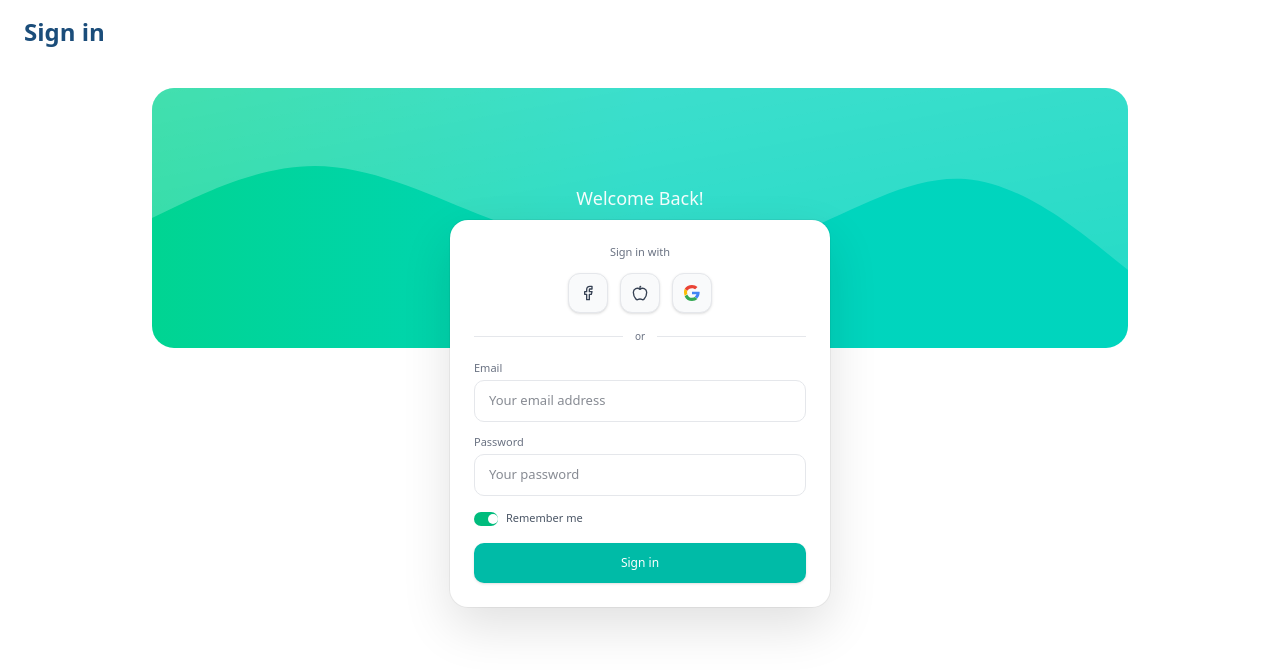
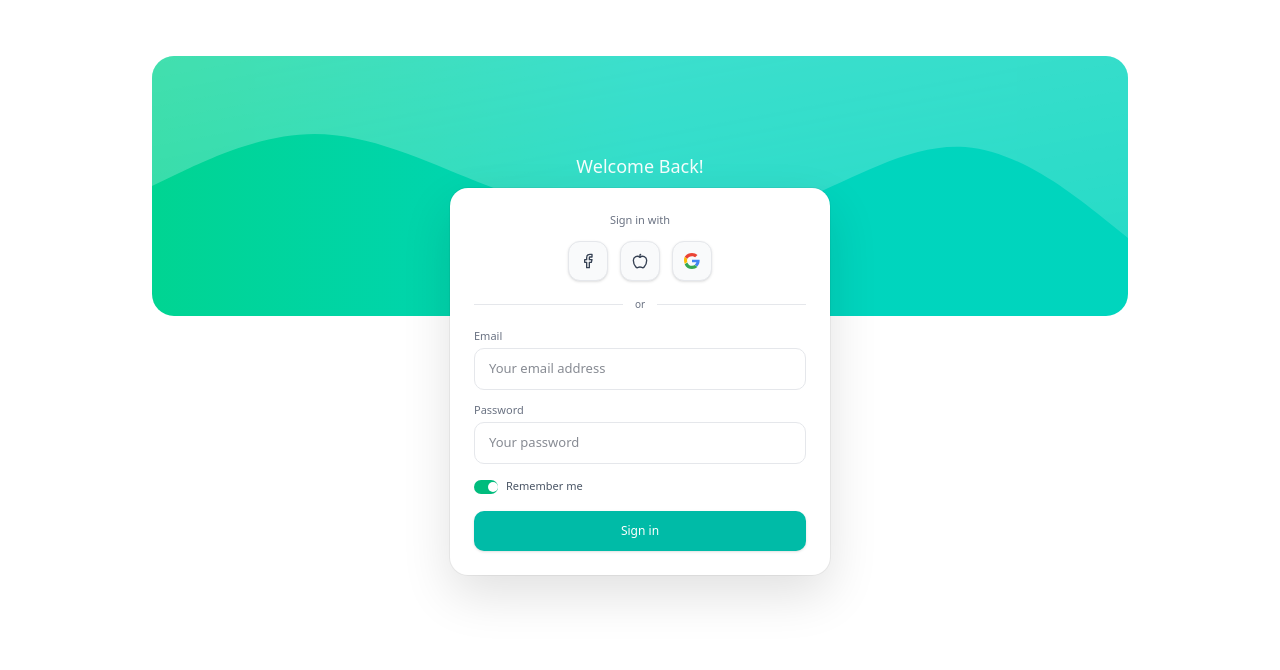
Before and after one commit to sidi-cnm/front_app, a Next.js app: page /signin in a window 1280 px wide. Shown: the top 670 px of the page. Built offline with nearby package versions, Linux system fonts and the light colour scheme.

Commit message:
sigin update

```diff
--- a/src/app/signin/page.tsx
+++ b/src/app/signin/page.tsx
@@ -115,7 +115,7 @@ export default function SignIn() {
   return (
     <main className="min-h-screen bg-white">
       {/* Your existing top bar with title + search fits the reference */}
-      <Topbar title="Sign in" />
+      <Topbar title="" />
 
       {/* HERO (single element) */}
       <div className="mx-auto mt-6 w-full max-w-5xl px-4 sm:px-6">
```
